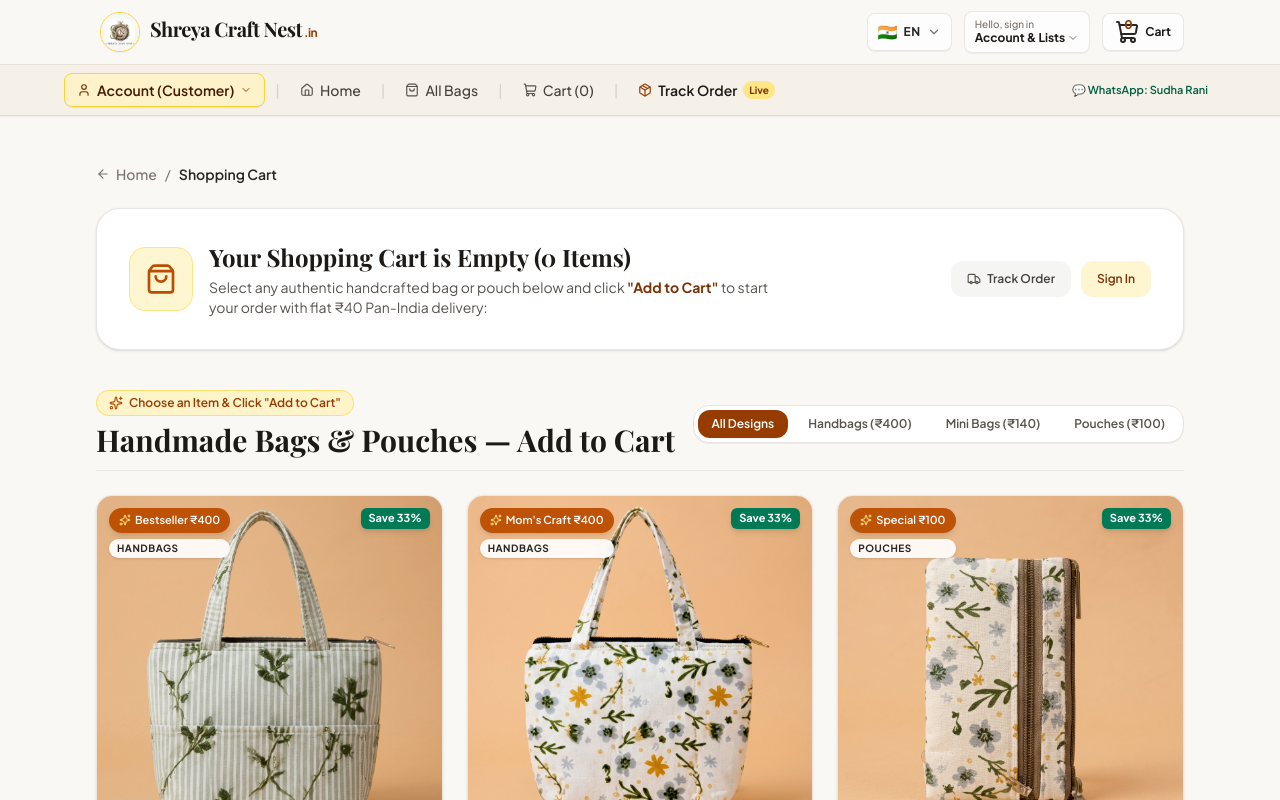
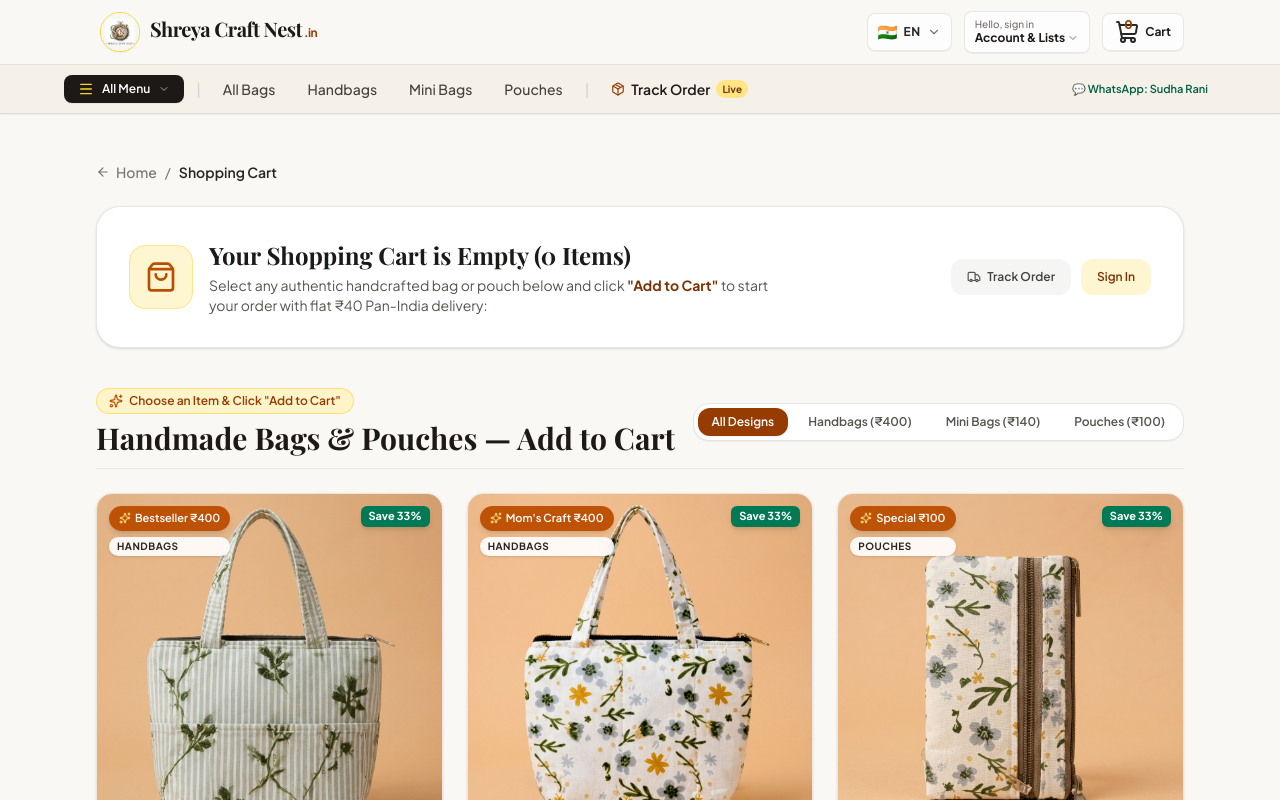
Before and after one commit to shreyasmaheethrouthu2079-svg/shreya-craft-nest, a Next.js app: page /cart in a window 1280 px wide. Shown: the top 800 px of the page. Built offline with nearby package versions, Linux system fonts and the light colour scheme; a web font is replaced by a local one.

Commit message:
Organize loose menu items into an elegant All Menu side drawer

```diff
--- a/src/components/Navbar.tsx
+++ b/src/components/Navbar.tsx
@@ -7,7 +7,19 @@ import { useRouter } from "next/navigation";
 import { useCart } from "@/context/CartContext";
 import { useLanguage, LANGUAGES } from "@/context/LanguageContext";
 import { useAuth } from "@/context/AuthContext";
-import { ShoppingCart, ChevronDown, Check, LogOut, User, Home, ShoppingBag, Package } from "lucide-react";
+import {
+  ShoppingCart,
+  ChevronDown,
+  Check,
+  LogOut,
+  User,
+  Home,
+  ShoppingBag,
+  Package,
+  Menu,
+  X,
+  MessageCircle,
+} from "lucide-react";
 
 export function Navbar() {
   const { totalItems, openCart } = useCart();
@@ -15,12 +27,26 @@ export function Navbar() {
   const { user, isLoggedIn, logout } = useAuth();
   const router = useRouter();
   const [showAccountDropdown, setShowAccountDropdown] = useState(false);
-  const [showMenuAccountDropdown, setShowMenuAccountDropdown] = useState(false);
   const [showLanguageDropdown, setShowLanguageDropdown] = useState(false);
+  const [isSideMenuOpen, setIsSideMenuOpen] = useState(false);
+
+  // Lock body scroll and handle Escape key when side menu is open
+  useEffect(() => {
+    if (isSideMenuOpen) {
+      document.body.style.overflow = "hidden";
+      const handleKeyDown = (e: KeyboardEvent) => {
+        if (e.key === "Escape") setIsSideMenuOpen(false);
+      };
+      window.addEventListener("keydown", handleKeyDown);
+      return () => {
+        document.body.style.overflow = "unset";
+        window.removeEventListener("keydown", handleKeyDown);
+      };
+    }
+  }, [isSideMenuOpen]);
 
   const langContainerRef = useRef<HTMLDivElement>(null);
   const accountContainerRef = useRef<HTMLDivElement>(null);
-  const menuAccountContainerRef = useRef<HTMLDivElement>(null);
 
   // Close dropdowns on outside click
   useEffect(() => {
@@ -36,12 +62,6 @@ export function Navbar() {
         !accountContainerRef.current.contains(event.target as Node)
       ) {
         setShowAccountDropdown(false);
-      }
-      if (
-        menuAccountContainerRef.current &&
-        !menuAccountContainerRef.current.contains(event.target as Node)
-      ) {
-        setShowMenuAccountDropdown(false);
       }
     }
     document.addEventListener("mousedown", handleClickOutside);
@@ -338,224 +358,286 @@ export function Navbar() {
         </div>
       </div>
 
-      {/* MENU BAR (Starts with Account (Customer), Home, All Bags, Cart, Track Order) */}
+      {/* SLIDE-OVER SIDE DRAWER (All items from the screenshot pushed cleanly into this menu) */}
+      {isSideMenuOpen && (
+        <div className="fixed inset-0 z-50 flex">
+          {/* Backdrop overlay */}
+          <div
+            className="fixed inset-0 bg-black/60 backdrop-blur-xs transition-opacity animate-in fade-in duration-200"
+            onClick={() => setIsSideMenuOpen(false)}
+            aria-hidden="true"
+          />
+
+          {/* Drawer Panel */}
+          <aside
+            className="relative w-full max-w-[320px] sm:max-w-[360px] bg-white h-full shadow-2xl flex flex-col justify-between z-10 animate-in slide-in-from-left duration-200 overflow-hidden text-stone-800"
+            aria-label="Navigation Drawer"
+          >
+            {/* 1. Drawer Header with User Profile */}
+            <div className="bg-stone-900 text-white p-5 flex items-center justify-between">
+              <div className="flex items-center gap-3 min-w-0">
+                <div className="w-10 h-10 rounded-full bg-amber-500 text-stone-950 font-bold flex items-center justify-center text-sm flex-shrink-0 shadow-xs border border-amber-300">
+                  {isLoggedIn && user ? user.name.charAt(0).toUpperCase() : <User className="w-5 h-5" />}
+                </div>
+                <div className="min-w-0">
+                  <p className="text-sm font-bold text-white truncate">
+                    {isLoggedIn && user ? `Hello, ${user.name}` : "Hello, Sign In"}
+                  </p>
+                  <p className="text-[11px] text-amber-300 truncate">
+                    {isLoggedIn && user ? (user.isGuest ? "Guest Customer" : (user.email || user.phone)) : "Welcome to Shreya Craft Nest"}
+                  </p>
+                </div>
+              </div>
+              <button
+                type="button"
+                onClick={() => setIsSideMenuOpen(false)}
+                className="w-8 h-8 rounded-full bg-stone-800 hover:bg-stone-700 text-stone-300 hover:text-white flex items-center justify-center transition-colors cursor-pointer"
+                aria-label="Close menu"
+              >
+                <X className="w-4 h-4" />
+              </button>
+            </div>
+
+            {/* 2. Drawer Navigation Items (All items from screenshot) */}
+            <div className="flex-1 overflow-y-auto p-4 space-y-6 text-sm">
+              {/* Core Items from screenshot */}
+              <div>
+                <h3 className="text-[11px] font-bold text-stone-400 uppercase tracking-wider mb-2 px-2">
+                  Navigation
+                </h3>
+                <div className="space-y-1">
+                  {/* Home */}
+                  <Link
+                    href="/"
+                    onClick={() => {
+                      setIsSideMenuOpen(false);
+                      if (window.location.pathname === "/") {
+                        window.scrollTo({ top: 0, behavior: "smooth" });
+                      }
+                    }}
+                    className="flex items-center gap-3 px-3 py-2.5 rounded-xl text-stone-700 hover:text-stone-900 hover:bg-stone-100 font-medium transition-colors"
+                  >
+                    <Home className="w-4 h-4 text-stone-500" />
+                    <span>Home</span>
+                  </Link>
+
+                  {/* All Bags */}
+                  <Link
+                    href="/#catalog"
+                    onClick={() => {
+                      setIsSideMenuOpen(false);
+                      if (window.location.pathname === "/") {
+                        const el = document.getElementById("catalog");
+                        if (el) el.scrollIntoView({ behavior: "smooth" });
+                      }
+                    }}
+                    className="flex items-center gap-3 px-3 py-2.5 rounded-xl text-stone-700 hover:text-stone-900 hover:bg-stone-100 font-medium transition-colors"
+                  >
+                    <ShoppingBag className="w-4 h-4 text-stone-500" />
+                    <span>All Handcrafted Bags</span>
+                  </Link>
+
+                  {/* Cart */}
+                  <button
+                    type="button"
+                    onClick={() => {
+                      setIsSideMenuOpen(false);
+                      openCart();
+                    }}
+                    className="w-full flex items-center justify-between px-3 py-2.5 rounded-xl text-stone-700 hover:text-stone-900 hover:bg-stone-100 font-medium transition-colors cursor-pointer"
+                  >
+                    <div className="flex items-center gap-3">
+                      <ShoppingCart className="w-4 h-4 text-stone-500" />
+                      <span>Shopping Cart</span>
+                    </div>
+                    <span className="bg-amber-100 text-amber-900 text-xs font-bold px-2 py-0.5 rounded-full border border-amber-300">
+                      {totalItems} items
+                    </span>
+                  </button>
+
+                  {/* Track Order */}
+                  <Link
+                    href="/track-order"
+                    onClick={() => setIsSideMenuOpen(false)}
+                    className="flex items-center justify-between px-3 py-2.5 rounded-xl text-stone-700 hover:text-stone-900 hover:bg-stone-100 font-medium transition-colors"
+                  >
+                    <div className="flex items-center gap-3">
+                      <Package className="w-4 h-4 text-amber-800" />
+                      <span>Track Your Order</span>
+                    </div>
+                    <span className="bg-amber-200 text-amber-950 text-[10px] font-bold px-2 py-0.5 rounded-full">
+                      Live
+                    </span>
+                  </Link>
+                </div>
+              </div>
+
+              {/* Shop by Department */}
+              <div className="border-t border-stone-100 pt-4">
+                <h3 className="text-[11px] font-bold text-stone-400 uppercase tracking-wider mb-2 px-2">
+                  Shop Handcrafted
+                </h3>
+                <div className="space-y-1">
+                  <Link
+                    href="/#catalog"
+                    onClick={() => setIsSideMenuOpen(false)}
+                    className="flex items-center justify-between px-3 py-2 rounded-xl text-stone-600 hover:text-stone-900 hover:bg-stone-50 text-xs font-medium"
+                  >
+                    <span>👜 Handbags</span>
+                    <span className="text-stone-400">₹400</span>
+                  </Link>
+                  <Link
+                    href="/#catalog"
+                    onClick={() => setIsSideMenuOpen(false)}
+                    className="flex items-center justify-between px-3 py-2 rounded-xl text-stone-600 hover:text-stone-900 hover:bg-stone-50 text-xs font-medium"
+                  >
+                    <span>👛 Mini Bags</span>
+                    <span className="text-stone-400">₹140</span>
+                  </Link>
+                  <Link
+                    href="/#catalog"
+                    onClick={() => setIsSideMenuOpen(false)}
+                    className="flex items-center justify-between px-3 py-2 rounded-xl text-stone-600 hover:text-stone-900 hover:bg-stone-50 text-xs font-medium"
+                  >
+                    <span>👝 Travel Pouches</span>
+                    <span className="text-stone-400">₹100</span>
+                  </Link>
+                </div>
+              </div>
+
+              {/* Customer Care WhatsApp */}
+              <div className="border-t border-stone-100 pt-4">
+                <h3 className="text-[11px] font-bold text-stone-400 uppercase tracking-wider mb-2 px-2">
+                  Customer Care
+                </h3>
+                <a
+                  href="https://wa.me/919491710704?text=Hi%20Sudha%20Rani%20ji%2C%20I%20have%20an%20inquiry%20regarding%20Shreya%20Crafts%20Nest."
+                  target="_blank"
+                  rel="noopener noreferrer"
+                  className="flex items-center gap-2.5 px-3 py-2.5 rounded-xl bg-emerald-50 hover:bg-emerald-100 text-emerald-800 text-xs font-semibold border border-emerald-200 transition-colors"
+                >
+                  <MessageCircle className="w-4 h-4 text-emerald-700" />
+                  <span>WhatsApp Help (Sudha Rani)</span>
+                </a>
+              </div>
+            </div>
+
+            {/* 3. Drawer Bottom: Account & Log Out (from screenshot) */}
+            <div className="p-4 bg-stone-50 border-t border-stone-200">
+              {isLoggedIn ? (
+                <div className="space-y-2">
+                  <div className="flex items-center justify-between text-xs text-stone-500 px-1">
+                    <span>Account Active</span>
+                    <span className="font-semibold text-stone-800">{user?.name}</span>
+                  </div>
+                  <button
+                    type="button"
+                    onClick={() => {
+                      logout();
+                      setIsSideMenuOpen(false);
+                      router.push("/signin");
+                    }}
+                    className="w-full bg-red-50 hover:bg-red-100 text-red-700 font-semibold text-xs py-2.5 px-4 rounded-xl border border-red-200/90 flex items-center justify-center gap-2 cursor-pointer transition-colors"
+                  >
+                    <LogOut className="w-3.5 h-3.5 text-red-600" />
+                    <span>Log Out of Account</span>
+                  </button>
+                </div>
+              ) : (
+                <Link
+                  href="/signin"
+                  onClick={() => setIsSideMenuOpen(false)}
+                  className="w-full bg-[#ffd814] hover:bg-[#f7ca00] text-stone-900 font-bold text-xs py-2.5 px-4 rounded-xl border border-[#fcd200] shadow-2xs flex items-center justify-center gap-2 text-center"
+                >
+                  <User className="w-3.5 h-3.5" />
+                  <span>Sign In / Create Account</span>
+                </Link>
+              )}
+            </div>
+          </aside>
+        </div>
+      )}
+
+      {/* MENU BAR (Clean Amazon-style bar with All Menu button holding all screenshot items) */}
       <nav
         aria-label="Store Menu Bar"
         className="bg-[#F5F0E8] border-t border-[#E8E1D5] px-3 sm:px-6 lg:px-8 py-2 overflow-x-auto scrollbar-none shadow-2xs"
       >
-        <div className="max-w-6xl mx-auto flex items-center justify-between gap-1 sm:gap-4 text-xs sm:text-sm font-medium text-stone-700 whitespace-nowrap">
-          <div className="flex items-center gap-1 sm:gap-2">
-            {/* 1. Account (Customer) */}
-            <div
-              ref={menuAccountContainerRef}
-              className="relative flex items-center gap-1.5"
+        <div className="max-w-6xl mx-auto flex items-center justify-between gap-2 sm:gap-4 text-xs sm:text-sm font-medium text-stone-700 whitespace-nowrap">
+          <div className="flex items-center gap-2 sm:gap-3">
+            {/* The Main All Menu Button */}
+            <button
+              type="button"
+              onClick={() => setIsSideMenuOpen(true)}
+              className="flex items-center gap-2 px-3.5 py-1.5 rounded-lg bg-stone-900 hover:bg-stone-800 text-white font-semibold text-xs shadow-2xs transition-all cursor-pointer group"
+              aria-label="Open Store Menu"
             >
-              <button
-                type="button"
-                onClick={() => setShowMenuAccountDropdown((prev) => !prev)}
-                className="flex items-center gap-1.5 px-3 py-1.5 rounded-lg bg-amber-100/90 hover:bg-amber-200 text-amber-950 font-semibold border border-amber-300 shadow-2xs transition-all cursor-pointer group"
-                aria-label="Account (Customer)"
-                aria-expanded={showMenuAccountDropdown}
-              >
-                <User className="w-3.5 h-3.5 text-amber-900 group-hover:scale-110 transition-transform" />
-                <span>
-                  {isLoggedIn && user
-                    ? `Account: ${user.name.split(" ")[0]}`
-                    : "Account (Customer)"}
-                </span>
-                <ChevronDown
-                  className={`w-3 h-3 text-amber-800 transition-transform duration-200 ${
-                    showMenuAccountDropdown ? "rotate-180" : ""
-                  }`}
-                />
-              </button>
+              <Menu className="w-4 h-4 text-amber-300 group-hover:scale-110 transition-transform" />
+              <span>All Menu</span>
+              <ChevronDown className="w-3 h-3 text-stone-400 group-hover:translate-y-0.5 transition-transform" />
+            </button>
 
-              {/* Direct Quick Log Out Button right on Menu Bar */}
-              {isLoggedIn && (
-                <button
-                  type="button"
-                  onClick={() => {
-                    logout();
-                    setShowMenuAccountDropdown(false);
-                    setShowAccountDropdown(false);
-                    router.push("/signin");
-                  }}
-                  title="Log Out of your account"
-                  className="flex items-center gap-1.5 px-2.5 py-1.5 rounded-lg bg-white/90 hover:bg-red-50 text-stone-700 hover:text-red-700 font-semibold border border-stone-200 hover:border-red-300 shadow-2xs transition-all text-xs cursor-pointer group"
-                >
-                  <LogOut className="w-3.5 h-3.5 text-stone-500 group-hover:text-red-600 transition-colors" />
-                  <span>Log Out</span>
-                </button>
-              )}
+            <span className="text-stone-300">|</span>
 
-              {/* Account Dropdown */}
-              {showMenuAccountDropdown && (
-                <div className="absolute left-0 top-11 w-64 bg-white text-stone-800 rounded-xl shadow-2xl border border-stone-200/90 p-4 z-50 animate-in fade-in duration-150">
-                  {isLoggedIn && user ? (
-                    <div>
-                      <div className="pb-3 mb-2 border-b border-stone-100 flex items-center gap-2.5">
-                        <div className="w-8 h-8 rounded-full bg-amber-100 text-amber-900 font-bold flex items-center justify-center text-xs border border-amber-200">
-                          {user.name.charAt(0).toUpperCase()}
-                        </div>
-                        <div className="min-w-0">
-                          <p className="text-xs font-bold text-stone-900 truncate">
-                            {user.name}
-                          </p>
-                          <p className="text-[10px] text-stone-500 truncate">
-                            {user.isGuest ? "Guest Customer" : (user.email || user.phone)}
-                          </p>
-                        </div>
-                      </div>
-
-                      {/* If guest, give clear option to sign in / register */}
-                      {user.isGuest && (
-                        <div className="pb-3 mb-2 border-b border-stone-100">
-                          <Link
-                            href="/signin"
-                            onClick={() => setShowMenuAccountDropdown(false)}
-                            className="block w-full bg-[#ffd814] hover:bg-[#f7ca00] text-stone-900 text-xs font-bold py-2 rounded-lg border border-[#fcd200] shadow-xs text-center transition-all"
-                          >
-                            Sign In / Register
-                          </Link>
-                        </div>
-                      )}
-
-                      <div className="py-1 space-y-2 text-xs">
-                        <Link
-                          href="/track-order"
-                          onClick={() => setShowMenuAccountDropdown(false)}
-                          className="block hover:text-amber-800 hover:underline"
-                        >
-                          📦 {t("nav.orders")}
-                        </Link>
-                        <button
-                          type="button"
-                          onClick={() => {
-                            setShowMenuAccountDropdown(false);
-                            openCart();
-                          }}
-                          className="block w-full text-left hover:text-amber-800 hover:underline cursor-pointer"
-                        >
-                          🛒 {t("nav.shoppingCart")} ({totalItems})
-                        </button>
-                        <button
-                          type="button"
-                          onClick={() => {
-                            logout();
-                            setShowMenuAccountDropdown(false);
-                            router.push("/signin");
-                          }}
-                          className="w-full text-left px-3 py-2 rounded-lg bg-red-50 hover:bg-red-100 text-red-700 font-semibold text-xs border border-red-200/80 transition-colors flex items-center justify-between cursor-pointer group mt-2"
-                        >
-                          <div className="flex items-center gap-2">
-                            <LogOut className="w-3.5 h-3.5 text-red-600 group-hover:scale-110 transition-transform" />
-                            <span>Log Out</span>
-                          </div>
-                          <span className="text-[10px] text-red-500 font-normal">
-                            {user.isGuest ? "Exit Guest" : "Switch"}
-                          </span>
-                        </button>
-                      </div>
-                    </div>
-                  ) : (
-                    <div>
-                      <div className="text-center pb-3 mb-2 border-b border-stone-100">
-                        <Link
-                          href="/signin"
-                          onClick={() => setShowMenuAccountDropdown(false)}
-                          className="block w-full bg-[#ffd814] hover:bg-[#f7ca00] text-stone-900 text-xs font-bold py-2 rounded-lg border border-[#fcd200] shadow-xs text-center transition-all"
-                        >
-                          Sign In
-                        </Link>
-                        <p className="text-[10px] text-stone-500 mt-2">
-                          New customer?{" "}
-                          <Link
-                            href="/signin"
-                            onClick={() => setShowMenuAccountDropdown(false)}
-                            className="text-amber-800 font-semibold hover:underline"
-                          >
-                            Start here.
-                          </Link>
-                        </p>
-                      </div>
-                      <div className="py-1 space-y-2 text-xs">
-                        <Link
-                          href="/track-order"
-                          onClick={() => setShowMenuAccountDropdown(false)}
-                          className="block hover:text-amber-800 hover:underline"
-                        >
-                          📦 Track Existing Order
-                        </Link>
-                        <button
-                          type="button"
-                          onClick={() => {
-                            setShowMenuAccountDropdown(false);
-                            openCart();
-                          }}
-                          className="block w-full text-left hover:text-amber-800 hover:underline cursor-pointer"
-                        >
-                          🛒 Shopping Cart ({totalItems})
-                        </button>
-                      </div>
-                    </div>
-                  )}
-                </div>
-              )}
-            </div>
-
-            <span className="text-stone-300 mx-0.5">|</span>
-
-            {/* 2. Home */}
-            <Link
-              href="/"
-              onClick={(e) => {
-                if (window.location.pathname === "/") {
-                  e.preventDefault();
-                  window.scrollTo({ top: 0, behavior: "smooth" });
-                }
-              }}
-              className="flex items-center gap-1.5 px-2.5 py-1.5 rounded-lg hover:bg-stone-200/70 hover:text-stone-900 transition-colors font-medium cursor-pointer"
-            >
-              <Home className="w-3.5 h-3.5 text-stone-600" />
-              <span>Home</span>
-            </Link>
-
-            <span className="text-stone-300 mx-0.5">|</span>
-
-            {/* 3. All Bags */}
+            {/* Clean Quick Category & Catalog Links */}
             <Link
               href="/#catalog"
               onClick={(e) => {
                 if (window.location.pathname === "/") {
                   e.preventDefault();
                   const el = document.getElementById("catalog");
-                  if (el) {
-                    el.scrollIntoView({ behavior: "smooth" });
-                  }
+                  if (el) el.scrollIntoView({ behavior: "smooth" });
                 }
               }}
-              className="flex items-center gap-1.5 px-2.5 py-1.5 rounded-lg hover:bg-stone-200/70 hover:text-stone-900 transition-colors font-medium cursor-pointer"
+              className="px-2.5 py-1.5 rounded-lg hover:bg-stone-200/70 hover:text-stone-900 transition-colors font-medium cursor-pointer"
             >
-              <ShoppingBag className="w-3.5 h-3.5 text-stone-600" />
-              <span>All Bags</span>
+              All Bags
             </Link>
 
-            <span className="text-stone-300 mx-0.5">|</span>
+            <Link
+              href="/#catalog"
+              onClick={(e) => {
+                if (window.location.pathname === "/") {
+                  e.preventDefault();
+                  const el = document.getElementById("catalog");
+                  if (el) el.scrollIntoView({ behavior: "smooth" });
+                }
+              }}
+              className="px-2.5 py-1.5 rounded-lg hover:bg-stone-200/70 hover:text-stone-900 transition-colors font-medium cursor-pointer"
+            >
+              Handbags
+            </Link>
 
-            {/* 4. Cart */}
-            <button
-              type="button"
-              onClick={() => openCart()}
-              className="flex items-center gap-1.5 px-2.5 py-1.5 rounded-lg hover:bg-stone-200/70 hover:text-stone-900 transition-colors font-medium cursor-pointer"
-              aria-label={`Open Cart (${totalItems} items)`}
+            <Link
+              href="/#catalog"
+              onClick={(e) => {
+                if (window.location.pathname === "/") {
+                  e.preventDefault();
+                  const el = document.getElementById("catalog");
+                  if (el) el.scrollIntoView({ behavior: "smooth" });
+                }
+              }}
+              className="px-2.5 py-1.5 rounded-lg hover:bg-stone-200/70 hover:text-stone-900 transition-colors font-medium cursor-pointer"
             >
-              <ShoppingCart className="w-3.5 h-3.5 text-stone-600" />
-              <span>Cart ({totalItems})</span>
-            </button>
+              Mini Bags
+            </Link>
 
-            <span className="text-stone-300 mx-0.5">|</span>
+            <Link
+              href="/#catalog"
+              onClick={(e) => {
+                if (window.location.pathname === "/") {
+                  e.preventDefault();
+                  const el = document.getElementById("catalog");
+                  if (el) el.scrollIntoView({ behavior: "smooth" });
+                }
+              }}
+              className="px-2.5 py-1.5 rounded-lg hover:bg-stone-200/70 hover:text-stone-900 transition-colors font-medium cursor-pointer"
+            >
+              Pouches
+            </Link>
 
-            {/* 5. Track Order */}
+            <span className="text-stone-300">|</span>
+
             <Link
               href="/track-order"
               className="flex items-center gap-1.5 px-2.5 py-1.5 rounded-lg hover:bg-stone-200/70 hover:text-stone-900 transition-colors font-semibold text-stone-900 cursor-pointer"
```
